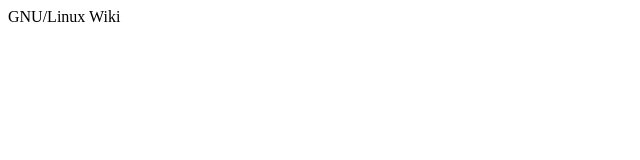
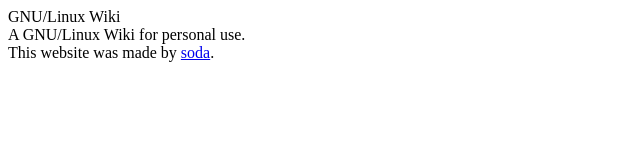
Before and after one commit to meirisoda/linux-wiki, a plain HTML site: page index.html in a window 1280 px wide. Shown: the whole page, without its empty margins (0-640 px from the left). Drawn offline with Linux system fonts and the light colour scheme.

Commit message:
add style.css

```diff
--- a/index.html
+++ b/index.html
@@ -2,11 +2,16 @@
 <html lang="">
   <head>
     <meta charset="utf-8">
-    <title></title>
+    <link rel="stylesheet" href="style.css">
+    <title>GNU/Linux Wiki</title>
   </head>
   <body>
     <header>GNU/Linux Wiki</header>
-    <main></main>
-    <footer></footer>
+
+    <main>
+      A GNU/Linux Wiki for personal use.
+    </main>
+
+    <footer>This website was made by <a href="https://meirisoda.online" target="_blank">soda</a>.</footer>
   </body>
 </html>
```
Also changed, not shown: style.css (added).
